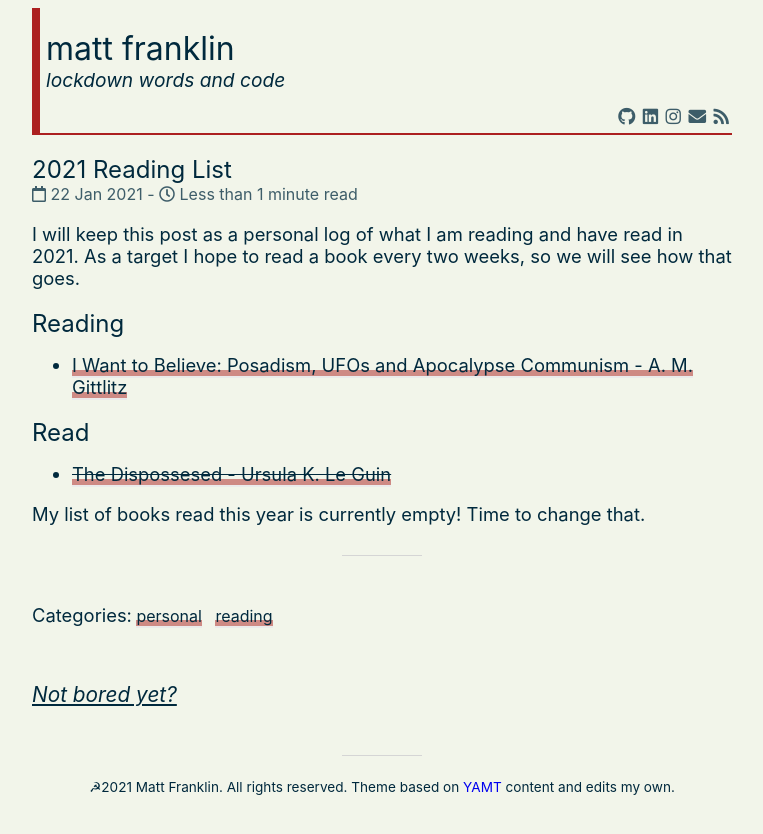
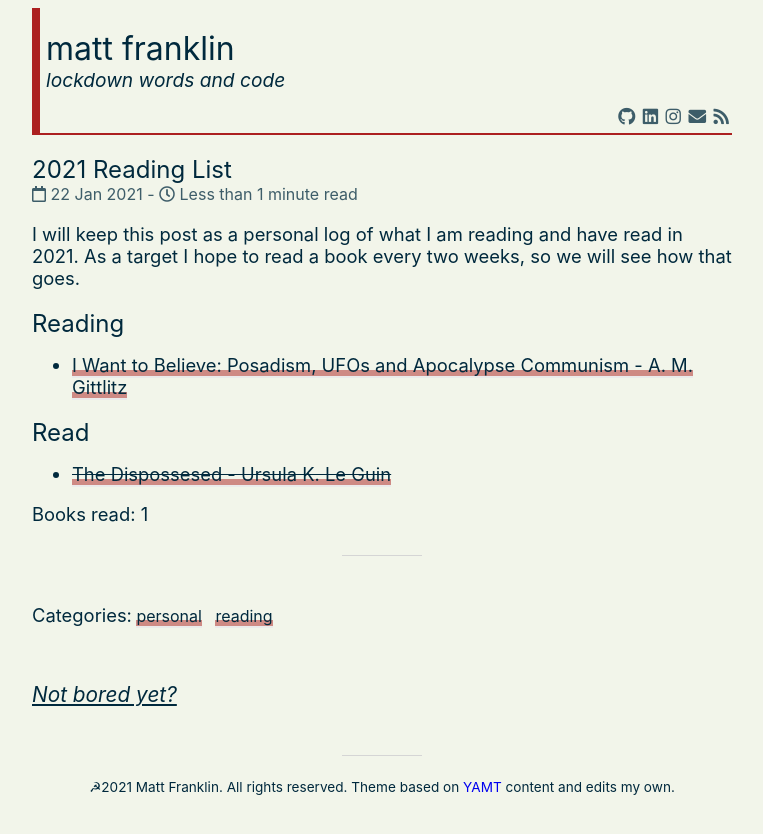
Before and after one commit to mafranklin/mfranklin-website, a Jekyll site: the page built from _posts/2021-01-22-2021-reading-list.md, in a window 1280 px wide. Shown: the top 834 px of the page, without its empty margins (258-1021 px from the left). Built offline with Jekyll 4.4.1, drawn with Linux system fonts in a browser that asks for light colours; nearby versions of some CDN libraries; comment, search, counter and statistics services are not loaded.

Commit message:
Corrected number of books read

```diff
--- a/_posts/2021-01-22-2021-reading-list.md
+++ b/_posts/2021-01-22-2021-reading-list.md
@@ -14,4 +14,4 @@ I will keep this post as a personal log of what I am reading and have read in 20
 
 * ~~[The Dispossesed - Ursula K. Le Guin](https://www.plutobooks.com/9781786806208/i-want-to-believe/)~~
 
-My list of books read this year is currently empty! Time to change that.
+Books read: 1
```
